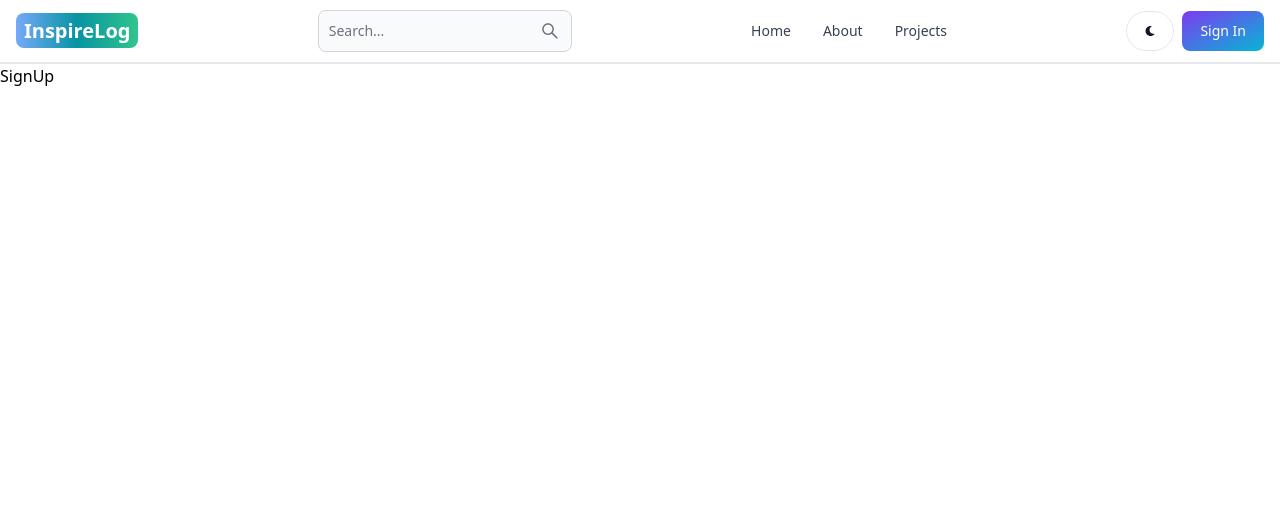
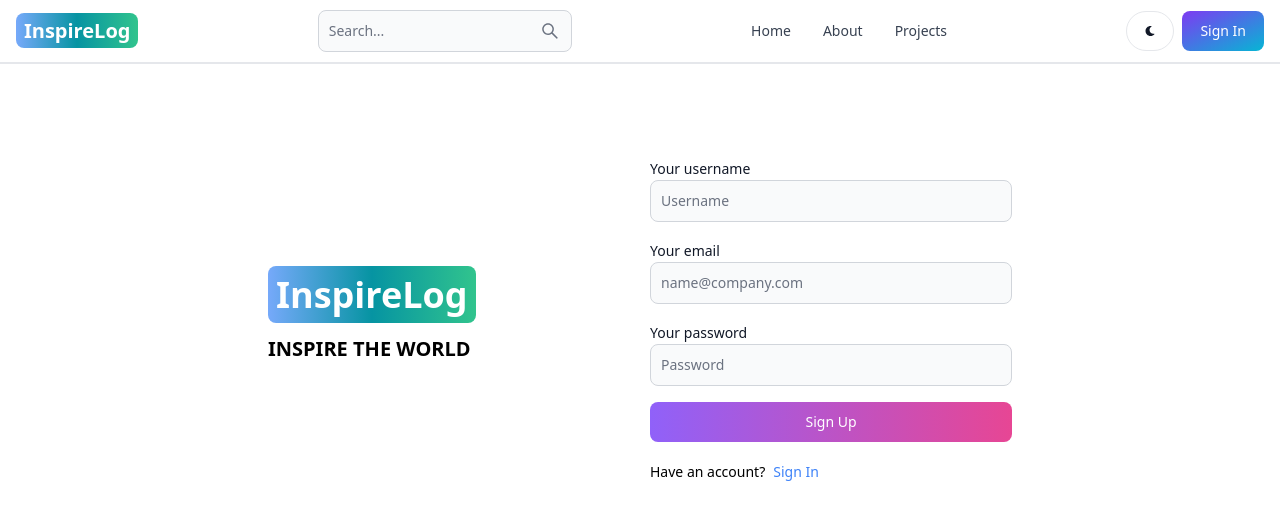
Before and after one commit to SATVIK297/Blog-Webapp, a React (Vite) app in the folder Client-side/: page /sign-up in a window 1280 px wide. Shown: the top 520 px of the page. Built offline with nearby package versions, Linux system fonts and the light colour scheme.

Commit message:
created signup page

```diff
--- a/Client-side/package.json
+++ b/Client-side/package.json
@@ -10,6 +10,7 @@
     "preview": "vite preview"
   },
   "dependencies": {
+    "axios": "^1.7.2",
     "flowbite-react": "^0.9.0",
     "react": "^18.2.0",
     "react-dom": "^18.2.0",
--- a/Client-side/src/pages/SignUp.jsx
+++ b/Client-side/src/pages/SignUp.jsx
@@ -1,8 +1,120 @@
-import React from 'react'
+import { Alert, Button, Label, Spinner, TextInput } from "flowbite-react"
+import {  useState } from "react"
+import { Link ,useNavigate} from "react-router-dom"
+
+
+
 
 const SignUp = () => {
+
+  const [formData , setFormData]=  useState({})
+  const [errorMessage , setErrorMessage]  =useState(null);
+  const [loading , setLoading] = useState(false);
+
+  const navigate = useNavigate();
+
+  const handleChange = (e)=>{
+
+    setFormData({...formData, [e.target.id] : e.target.value})
+  }
+
+  const handleSubmit = async (e) => {
+    e.preventDefault();
+    if (!formData.username || !formData.email || !formData.password) {
+      return setErrorMessage('Please fill out all fields.');
+    }
+    try {
+      setLoading(true);
+      setErrorMessage(null);
+      const res = await fetch('/api/auth/signup', {
+        method: 'POST',
+        headers: { 'Content-Type': 'application/json' },
+        body: JSON.stringify(formData),
+      });
+      const data = await res.json();
+      if (data.success === false) {
+        return setErrorMessage(data.message);
+      }
+      setLoading(false);
+      if(res.ok) {
+        navigate('/sign-in');
+      }
+    } catch (error) {
+      setErrorMessage(error.message);
+      setLoading(false);
+    }
+  };
+
   return (
-    <div>SignUp</div>
+    <div className="min-h-screen mt-20">
+      <div className='flex p-3 max-w-3xl mx-auto flex-col md:flex-row md:items-center gap-5'>
+        {/* {left side} */}
+        <div className="flex-1">
+        <Link to="/" className=' text-xxl font-bold dark:text-white text-4xl' >
+          <span className='px-2 py-1 bg-gradient-to-r from-blue-400 via-teal-500 to-green-400 rounded-lg text-white'>InspireLog</span>
+          </Link>
+          <p className='text-xl mt-5 font-black '>
+           INSPIRE THE WORLD
+          </p>
+        </div>
+
+        {/* Right side */}
+        <div className="flex-1">
+        <form className='flex flex-col gap-4' onSubmit={handleSubmit} >
+            <div>
+              <Label value='Your username' />
+              <TextInput
+                type='text'
+                placeholder='Username'
+                id='username'
+                onChange={handleChange}
+              />
+            </div>
+            <div>
+              <Label value='Your email' />
+              <TextInput
+                type='email'
+                placeholder='name@company.com'
+                id='email'
+                onChange={handleChange}
+              />
+            </div>
+            <div>
+              <Label value='Your password' />
+              <TextInput
+                type='password'
+                placeholder='Password'
+                id='password'
+                onChange={handleChange}
+              />
+            </div>
+            <Button
+              gradientDuoTone='purpleToPink'
+              type='submit'
+            >
+              {loading ? (
+                <>
+                  <Spinner size='sm' />
+                  <span className='pl-3'>Loading...</span>
+                </>
+              ) : (
+                'Sign Up'
+              )}
+
+            </Button>
+          </form>
+          <div className='flex gap-2 text-sm mt-5'>
+            <span>Have an account?</span>
+            <Link to='/sign-in' className='text-blue-500'>
+              Sign In
+            </Link>
+          </div>
+          {errorMessage &&
+          <Alert className="mt-5"> {errorMessage}</Alert>
+          }
+        </div>
+      </div>
+    </div>
   )
 }
 
--- a/Client-side/vite.config.js
+++ b/Client-side/vite.config.js
@@ -3,5 +3,11 @@
 
 // https://vitejs.dev/config/
 export default defineConfig({
+  server:{
+    proxy:{
+      '/api':{target: 'http://localhost:3000',
+        secure:false
+    }
+  },},
   plugins: [react()],
 })
```
Also changed, not shown: 1 other file (tests, documents, lock files or other folders).
